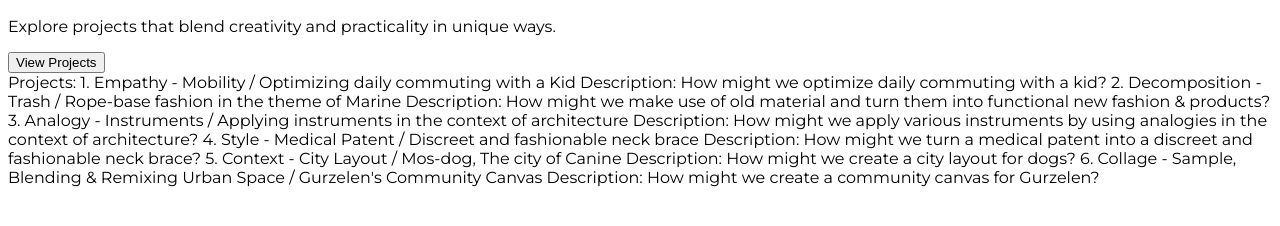
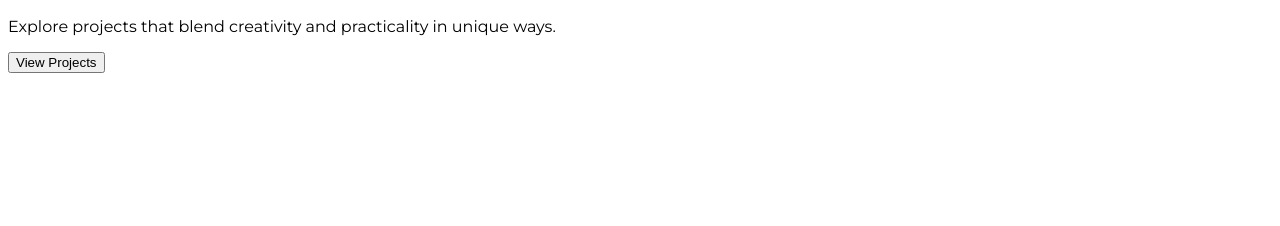
Before and after one commit to WayerLiu/Portfolio.github.io, a plain HTML site: page index.html in a window 1280 px wide. Shown: the part 68-294 px from the top of the page. Drawn offline with Linux system fonts and the light colour scheme; a web font is replaced by a local one.

Commit message:
Update index.html

```diff
--- a/index.html
+++ b/index.html
@@ -16,20 +16,6 @@
         <button id="viewProjects">View Projects</button>
         <div class="summary" id="summary">
 
-            <!-- Project Summaries will go here -->
-            Projects:
-            1. Empathy - Mobility / Optimizing daily commuting with a Kid
-                Description: How might we optimize daily commuting with a kid?
-            2. Decomposition - Trash / Rope-base fashion in the theme of Marine
-                Description: How might we make use of old material and turn them into functional new fashion & products?
-            3. Analogy - Instruments / Applying instruments in the context of architecture
-                Description: How might we apply various instruments by using analogies in the context of architecture?
-            4. Style - Medical Patent / Discreet and fashionable neck brace
-                Description: How might we turn a medical patent into a discreet and fashionable neck brace?
-            5. Context - City Layout / Mos-dog, The city of Canine
-                Description: How might we create a city layout for dogs?
-            6. Collage - Sample, Blending & Remixing Urban Space / Gurzelen's Community Canvas
-                Description: How might we create a community canvas for Gurzelen?
         </div>
     </div>
     <script src="script.js"></script>
```
